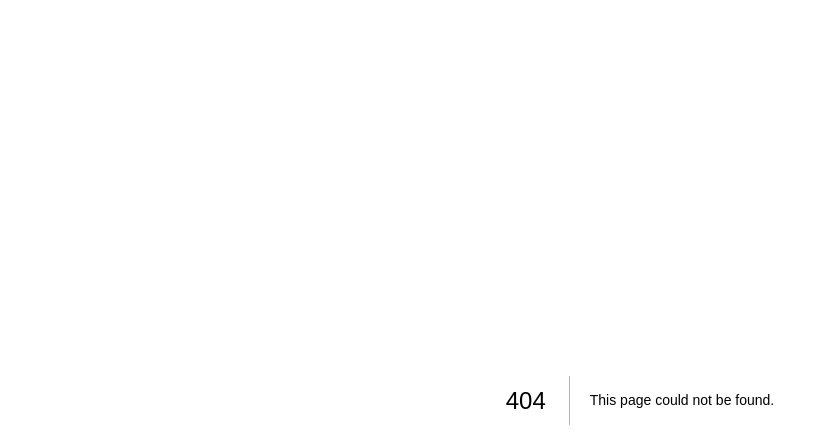
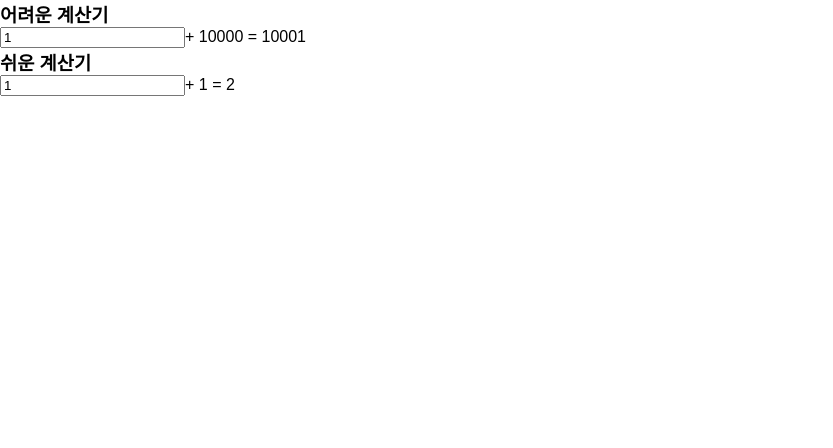
Before and after one commit to berenickt/Learn-React-Hooks, a Next.js app: page /05-useMemo/02 in a window 1280 px wide. Before the commit this address had no page. Shown: the top 448 px of the page, without its empty margins (0-833 px from the left). Built offline with nearby package versions, Linux system fonts and the light colour scheme.

Commit message:
ADD:05-useMemo

```diff
--- /dev/null
+++ b/pages/05-useMemo/02.tsx
@@ -0,0 +1,39 @@
+import { useMemo, useState } from 'react'
+
+const hardCalculate = (number: number) => {
+  console.log('어려운 계산!')
+  for (let i = 0; i < 999999; i++) {} // 생각하는 시간
+  return number + 10000
+}
+
+const easyCalculate = (number: number) => {
+  console.log('짱 쉬운 계산!')
+  return number + 1
+}
+
+export default function UseMemoPage() {
+  const [hardNumber, setHardNumber] = useState(1)
+  const [easyNumber, setEasyNumber] = useState(1)
+
+  /** 📌 useMemo(콜백함수, 의존성배열)
+   * 어떠한 조건이 만족됐을 떄만 변수들이 초기화
+   * 그 조건을 만족하지 못하면, 함수형 컴포넌트가 재렌더링되더라도 값이 유지됨 => 메모이제이션
+   *
+   * hardNumber가 변경될 떄만 hardCalculate가 다시 호출됨
+   * hardNumber가 변경되지 않으면, 그 전에 갖고있던 hardNumber의 값을 재사용
+   */
+  // const hardSum = hardCalculate(hardNumber);
+  const hardSum = useMemo(() => hardCalculate(hardNumber), [hardNumber])
+  const easySum = easyCalculate(easyNumber)
+
+  return (
+    <div>
+      <h3>어려운 계산기</h3>
+      <input type="number" value={hardNumber} onChange={e => setHardNumber(parseInt(e.target.value))} />
+      <span>+ 10000 = {hardSum}</span>
+      <h3>쉬운 계산기</h3>
+      <input type="number" value={easyNumber} onChange={e => setEasyNumber(parseInt(e.target.value))} />
+      <span>+ 1 = {easySum}</span>
+    </div>
+  )
+}
```
Also changed, not shown: pages/05-useMemo/01-useMemo-explanation.tsx (added, +24 -0 lines), pages/05-useMemo/03.tsx (added, +39 -0 lines).
